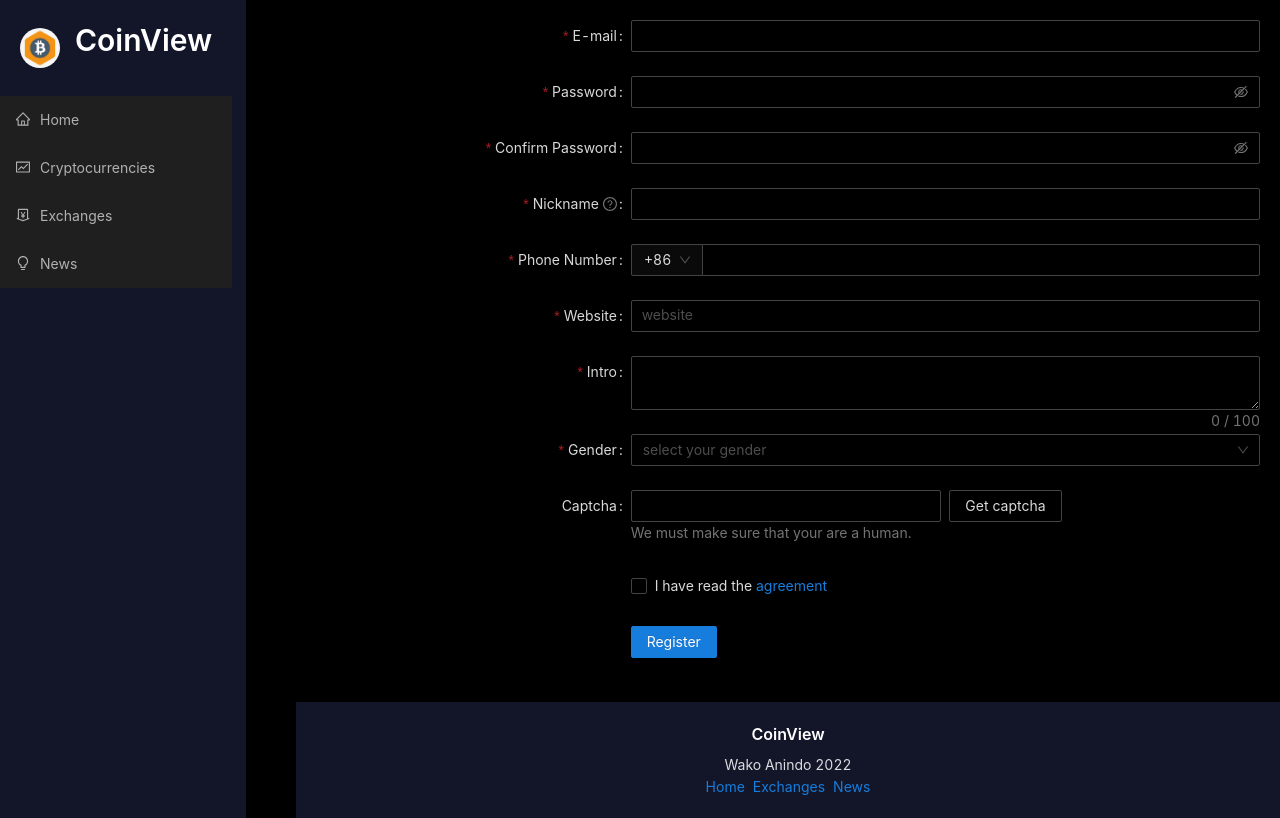
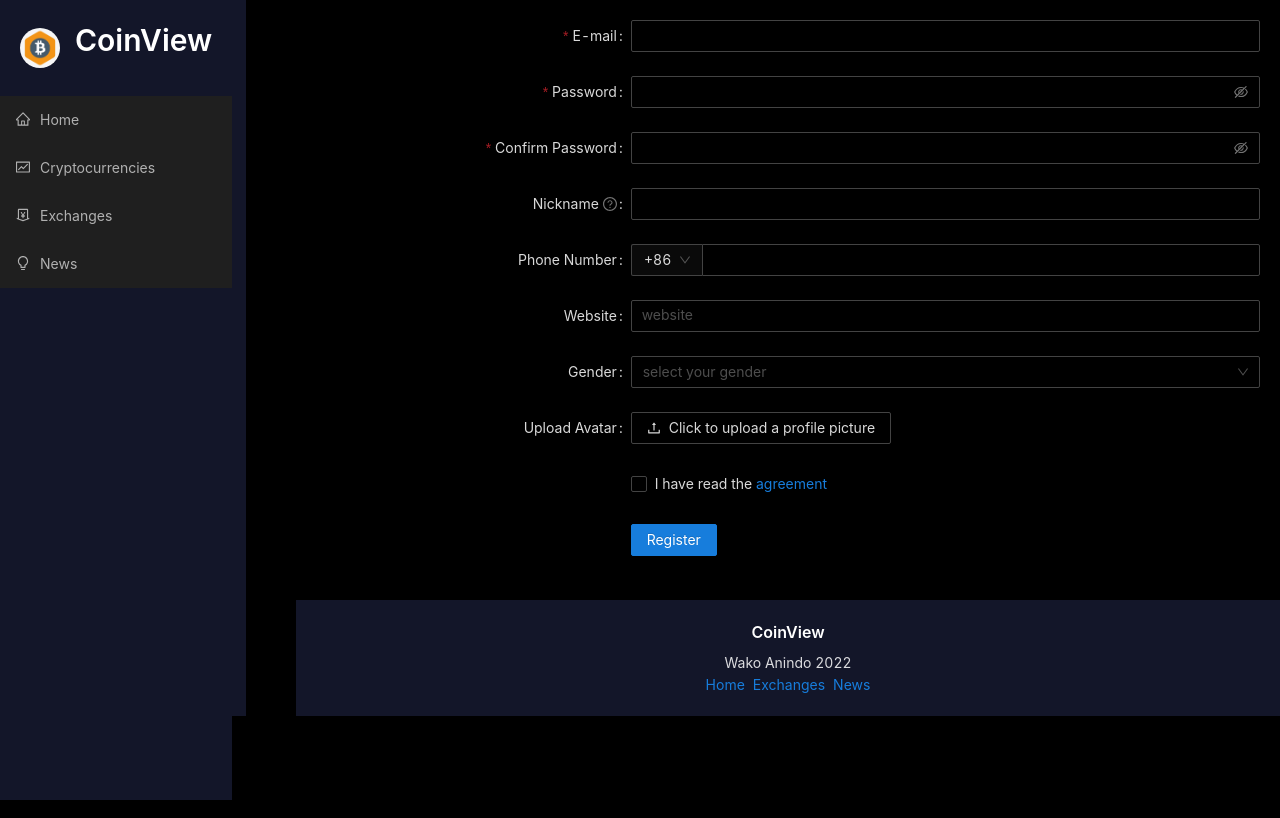
Before and after one commit to Wakodono/wako-solo-capstone, a React (Create React App) app: page /register in a window 1280 px wide. Built offline with nearby package versions, Linux system fonts and the light colour scheme.

Commit message:
Update Register.jsx

```diff
--- a/src/components/Register.jsx
+++ b/src/components/Register.jsx
@@ -10,44 +10,46 @@ import {
   Checkbox,
   Button,
   AutoComplete,
+  Upload,
 } from 'antd';
+import { UploadOutlined, InboxOutlined } from '@ant-design/icons'
 
 const { Option } = Select;
 
-const residences = [
-  {
-    value: 'zhejiang',
-    label: 'Zhejiang',
-    children: [
-      {
-        value: 'hangzhou',
-        label: 'Hangzhou',
-        children: [
-          {
-            value: 'xihu',
-            label: 'West Lake',
-          },
-        ],
-      },
-    ],
-  },
-  {
-    value: 'jiangsu',
-    label: 'Jiangsu',
-    children: [
-      {
-        value: 'nanjing',
-        label: 'Nanjing',
-        children: [
-          {
-            value: 'zhonghuamen',
-            label: 'Zhong Hua Men',
-          },
-        ],
-      },
-    ],
-  },
-];
+// const residences = [
+//   {
+//     value: 'zhejiang',
+//     label: 'Zhejiang',
+//     children: [
+//       {
+//         value: 'hangzhou',
+//         label: 'Hangzhou',
+//         children: [
+//           {
+//             value: 'xihu',
+//             label: 'West Lake',
+//           },
+//         ],
+//       },
+//     ],
+//   },
+//   {
+//     value: 'jiangsu',
+//     label: 'Jiangsu',
+//     children: [
+//       {
+//         value: 'nanjing',
+//         label: 'Nanjing',
+//         children: [
+//           {
+//             value: 'zhonghuamen',
+//             label: 'Zhong Hua Men',
+//           },
+//         ],
+//       },
+//     ],
+//   },
+// ];
 
 const formItemLayout = {
   labelCol: {
@@ -67,7 +69,6 @@ const formItemLayout = {
     },
   },
 };
-
 const tailFormItemLayout = {
   wrapperCol: {
     xs: {
@@ -80,6 +81,16 @@ const tailFormItemLayout = {
     },
   },
 };
+
+const normFile = (e) => {
+    console.log('Upload event:', e);
+
+    if (Array.isArray(e)) {
+      return e;
+    }
+
+    return e && e.fileList;
+  };
 
 const Register = () => {
   const [form] = Form.useForm();
@@ -126,6 +137,7 @@ const Register = () => {
     label: website,
     value: website,
   }));
+
   return (
     <Form
       {...formItemLayout}
@@ -199,7 +211,7 @@ const Register = () => {
         tooltip="What do you want others to call you?"
         rules={[
           {
-            required: true,
+            required: false,
             message: 'Please input your nickname!',
             whitespace: true,
           },
@@ -227,7 +239,7 @@ const Register = () => {
         label="Phone Number"
         rules={[
           {
-            required: true,
+            required: false,
             message: 'Please input your phone number!',
           },
         ]}
@@ -263,7 +275,7 @@ const Register = () => {
         label="Website"
         rules={[
           {
-            required: true,
+            required: false,
             message: 'Please input website!',
           },
         ]}
@@ -273,7 +285,7 @@ const Register = () => {
         </AutoComplete>
       </Form.Item>
 
-      <Form.Item
+      {/* <Form.Item
         name="intro"
         label="Intro"
         rules={[
@@ -284,14 +296,14 @@ const Register = () => {
         ]}
       >
         <Input.TextArea showCount maxLength={100} />
-      </Form.Item>
+      </Form.Item> */}
 
       <Form.Item
         name="gender"
         label="Gender"
         rules={[
           {
-            required: true,
+            required: false,
             message: 'Please select gender!',
           },
         ]}
@@ -300,10 +312,11 @@ const Register = () => {
           <Option value="male">Male</Option>
           <Option value="female">Female</Option>
           <Option value="other">Other</Option>
+          <Option value="other">Prefer not to say</Option>
         </Select>
       </Form.Item>
 
-      <Form.Item label="Captcha" extra="We must make sure that your are a human.">
+      {/* <Form.Item label="Captcha" extra="We must make sure that your are a human.">
         <Row gutter={8}>
           <Col span={12}>
             <Form.Item
@@ -323,7 +336,30 @@ const Register = () => {
             <Button>Get captcha</Button>
           </Col>
         </Row>
+      </Form.Item> */}
+
+    <Form.Item
+        name="upload"
+        label="Upload Avatar"
+        valuePropName="fileList"
+        getValueFromEvent={normFile}
+      >
+        <Upload name="logo" action="/upload.do" listType="picture">
+          <Button icon={<UploadOutlined />}>Click to upload a profile picture</Button>
+        </Upload>
       </Form.Item>
+
+      {/* <Form.Item label="Dragger">
+        <Form.Item name="dragger" valuePropName="fileList" getValueFromEvent={normFile} noStyle>
+          <Upload.Dragger name="files" action="/upload.do">
+            <p className="ant-upload-drag-icon">
+              <InboxOutlined />
+            </p>
+            <p className="ant-upload-text">Click or drag file to this area to upload</p>
+            <p className="ant-upload-hint">Support for a single or bulk upload.</p>
+          </Upload.Dragger>
+        </Form.Item>
+      </Form.Item> */}
 
       <Form.Item
         name="agreement"
```
